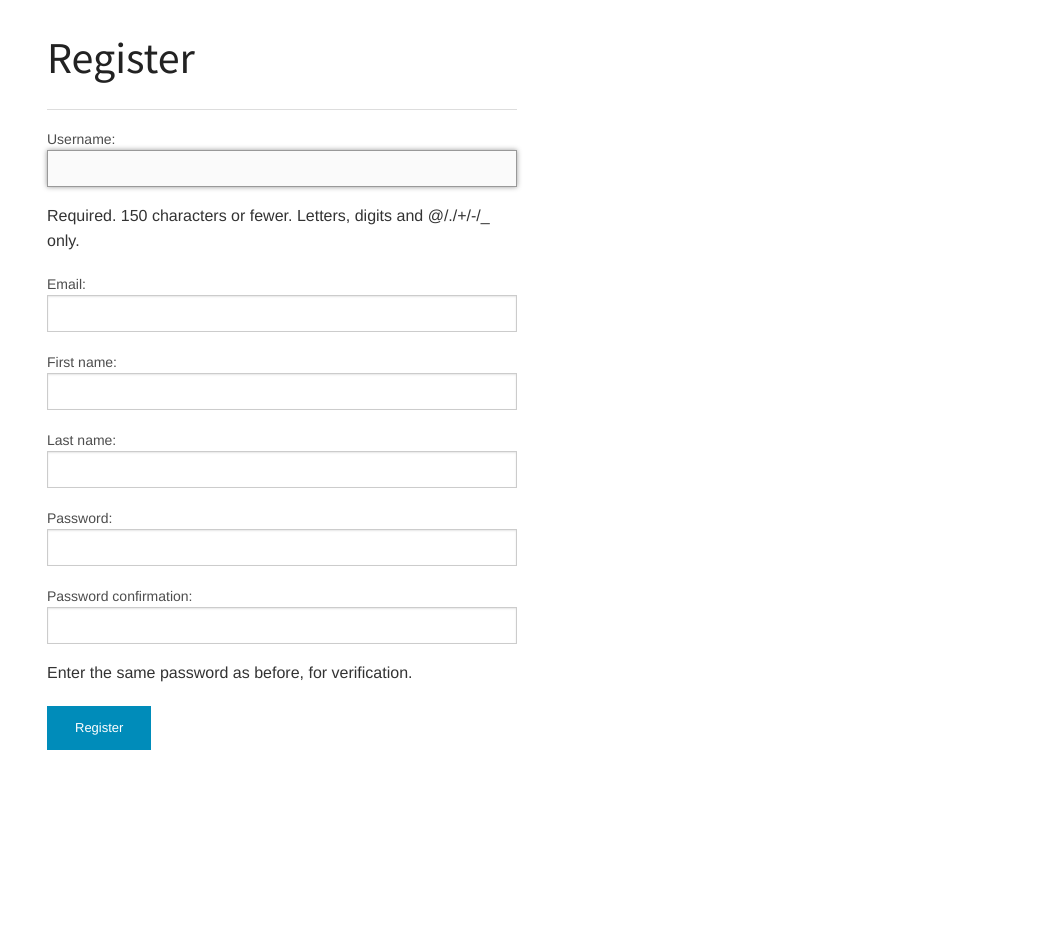
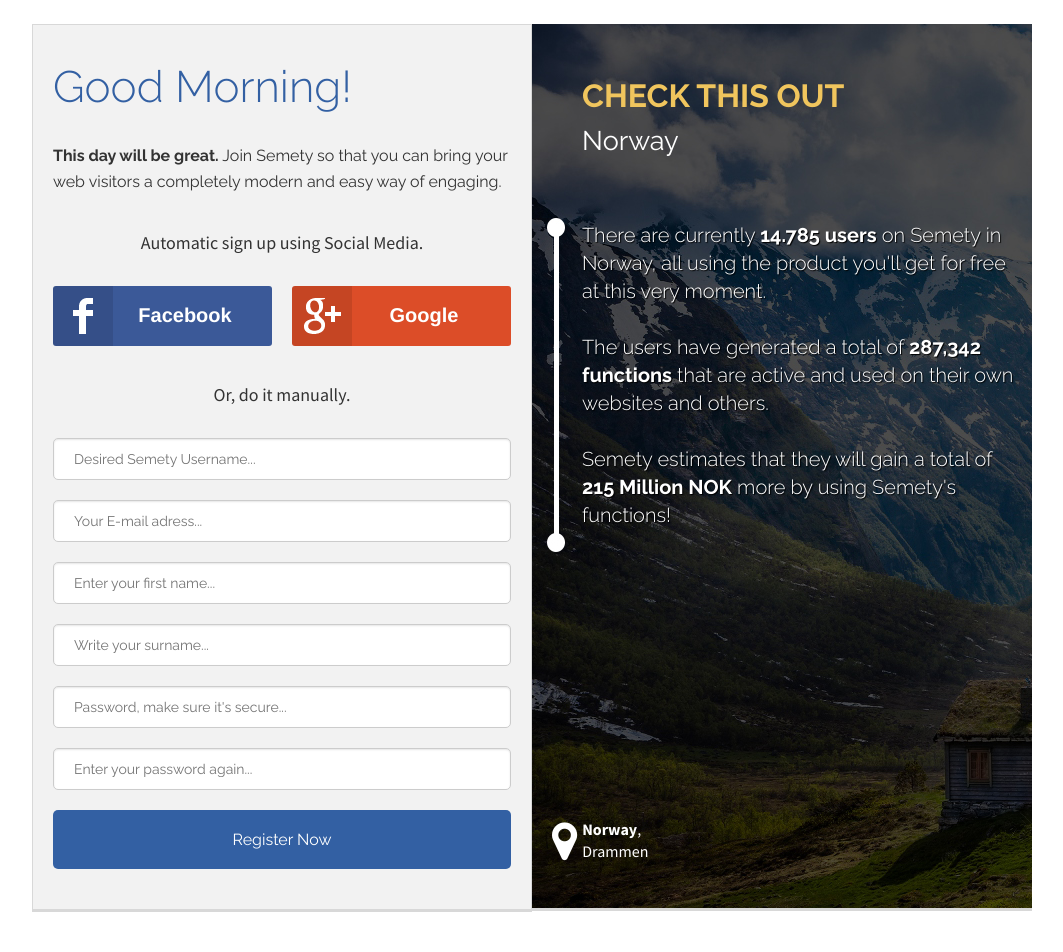
Before and after one commit to JamesJGarner/Survey, a Django app: page /register/ in a window 1280 px wide. Shown: the whole page, without its empty margins (108-1171 px from the left). Run offline with Django 3.2, Linux system fonts and the light colour scheme.

Commit message:
Register page done

```diff
--- a/pluginservice/apps/polls/static/css/custom.css
+++ b/pluginservice/apps/polls/static/css/custom.css
@@ -364,3 +364,108 @@ span {
     font-weight: 200 !important;
 	color: #fff;
 }
+.registerbox{
+	width: 100%;
+	height: 887px;
+	padding: 0px !important;
+	background-image: url('../img/norway.jpg');
+	border-bottom-color: rgb(216, 216, 216);
+	border-bottom-style: solid;
+	border-bottom-width: 3px;
+	border-left-color: rgb(216, 216, 216);
+}
+.registerbox h4 {
+	padding: 50px 50px 0px 50px;
+	font-size: xx-largE;
+	margin: 0px;
+	font-family: 'Raleway', sans-serif !important;
+	font-weight: bold;
+}
+.registerbox h3 {
+	color: #fff;
+	padding: 0px 50px 50px 50px;
+	font-family: 'Raleway', sans-serif !important;
+}
+.registerbox h5{
+	color: #fff;
+	font-family: 'Raleway', sans-serif !important;
+	font-weight: 300;
+    font-size: 1.25rem;
+	text-shadow: 1px 1px 1px #000;
+	padding: 0px 10px 20px 50px;
+}
+.yellow {
+	color: #f0c55d;
+}
+.nopadding {
+	padding: 0px !important;
+}
+.registerlogo {
+	width: 150px;
+	margin-bottom: 25px;
+}
+.registerleft h1{
+	font-weight: 300;
+	font-family: 'Raleway', sans-serif !important;
+	color: rgb(51, 96, 163);
+	padding-top: 20px;
+}
+.registerleft p {
+	font-family: 'Raleway', sans-serif !important;
+}
+a.btn-connect-option.facebook {
+    background: #3b5998 url(../img/btn-connect-option.png) no-repeat;
+    margin-right: 20px;
+}
+a.btn-connect-option {
+    display: block;
+    font-size: 20px;
+    font-weight: 700;
+    background-color: #2D72D9;
+    color: #fff;
+    width: 219px;
+    height: 60px;
+    line-height: 28px;
+    text-align: center;
+    padding: 15px 15px 15px 60px;
+    border-radius: 3px;
+    float: left;
+	margin-bottom: 20px;
+}
+a.btn-connect-option:hover {
+	opacity: 0.8;
+}
+a.btn-connect-option.google-plus {
+    background: #DC4D28 url(../img/btn-connect-option.png) no-repeat 0 -60px;
+}
+section#signup .social-signup {
+    padding-bottom: 20px;
+    border-bottom: 1px solid #eee;
+    overflow: hidden;
+    margin-bottom: 20px;
+}
+.registerform input {
+	border-radius: 5px;
+	padding: 20px;
+	font-family: 'Raleway', sans-serif !important;
+}
+.buttonregister {
+	width: 100%;
+	background-color: rgb(51, 96, 163);
+}
+aside {
+	float: right;
+}
+.registerboxfooter {
+	margin-top: 250px;
+	margin-lefT: 20px;
+}
+.registerboxfooter h1 {
+	color: #fff;
+	display:inline-block;
+}
+.registerboxfooter h2 {
+	color: #fff;
+	display:inline-block;
+	font-size: 1rem;
+}
--- a/pluginservice/templates/accounts/register.html
+++ b/pluginservice/templates/accounts/register.html
@@ -1,18 +1,45 @@
 {% extends 'base.html' %}
-
 {% block content %}
         <br>
 <div class="row">
-    <div class="large-6 columns">
-        <h1>Register</h1>
-        <hr>
-        <form action="" method="post">
-            {% csrf_token %}
+    <div class="large-6 columns panel registerleft">
+        <h1>Good Morning!</h1><br/>
+		<p><strong>This day will be great.</strong> Join Semety so that you can bring your web visitors a completely modern and easy way of engaging.</p>
+		<hr class="invisible">
+		<center><h5>Automatic sign up using Social Media.</h5></center><br/>
+		<div class="social-signup">
+            <a class="btn-connect-option facebook badge-facebook-connect" href="#" onclick="GAG.GA.track('login-signup', 'facebook-connect', 'signup-form');">Facebook</a>
+            <span class="badge-gplus-connect" id="gplus_855192" data-gapiattached="true"><a class="btn-connect-option google-plus" href="javascript:void(0);" onclick="GAG.GPlus.btnClicked = true; GAG.GA.track('login-signup', 'gplus-connect', 'signup-form');">Google</a></span>
+        </div>
+		<hr class="invisible">
+		<center><h5>Or, do it manually.</h5></center><br/>
+        <form action="" method="post" class="registerform">
+            <input type="hidden" name="csrfmiddlewaretoken" value="wyW155812Kwk1FUXaCwwYYpzLIStpL69">
 
-            {{ form.as_p }}
-             <input type="submit" value="Register" class="small button" / >
+            <p><input id="id_username" maxlength="30" name="username" type="text" placeholder="Desired Semety Username..."></p>
+			<p><input id="id_email" name="email" type="email" placeholder="Your E-mail adress..."></p>
+			<p><input id="id_first_name" maxlength="30" name="first_name" type="text" placeholder="Enter your first name..."></p>
+			<p><input id="id_last_name" maxlength="30" name="last_name" type="text" placeholder="Write your surname..."></p>
+			<p><input id="id_password1" name="password1" type="password" placeholder="Password, make sure it's secure..."></p>
+			<p><input id="id_password2" name="password2" type="password" placeholder="Enter your password again..."></p>
+			<input type="submit" value="Register Now" class="button buttonregister">
         </form>
     </div>
+	<div class="large-6 columns nopadding">
+	<div class="registerbox">
+		<h4><span class="yellow">CHECK THIS OUT</span></h4>
+		<h3>Norway</h3>
+		<aside>
+			<h5>There are currently <strong>14.785 users</strong> on Semety in Norway, all using the product you'll get for free at this very moment.</h5>
+			<h5>The users have generated a total of <strong>287,342 functions</strong> that are active and used on their own websites and others.</h5>
+			<h5>Semety estimates that they will gain a total of <strong>215 Million NOK</strong> more by using Semety's functions!</h5>
+		</aside>
+	<hr class="invisible">
+	<div class="registerboxfooter">
+		<h1><i class="fa fa-map-marker"></i></h1><h2> <strong>Norway</strong>,<br/> Drammen</h2>
+	</div>
+	</div>
+	</div>
 </div>
 
 
--- a/pluginservice/templates/site/homepage.html
+++ b/pluginservice/templates/site/homepage.html
@@ -168,7 +168,7 @@
 					<h2>Experience the Freedom it Brings.</h2>
 					<h3>Bring your web visitors a completely modern and easy way of engaging</h3><br/>
 
-					<a href="pages/home.html" class="secondary button small buttonSelected3 big"> Start right now, it's free →</a>
+					<a href="/register/" class="secondary button small buttonSelected3 big"> Start right now, it's free →</a>
 				</center>
 		</div>
 	</div>
```
Also changed, not shown: pluginservice/apps/polls/static/img/bootstrap-social.png (added), pluginservice/apps/polls/static/img/btn-connect-option.png (added), pluginservice/apps/polls/static/img/facebookregister.png (added), pluginservice/apps/polls/static/img/norway.jpg (added).
